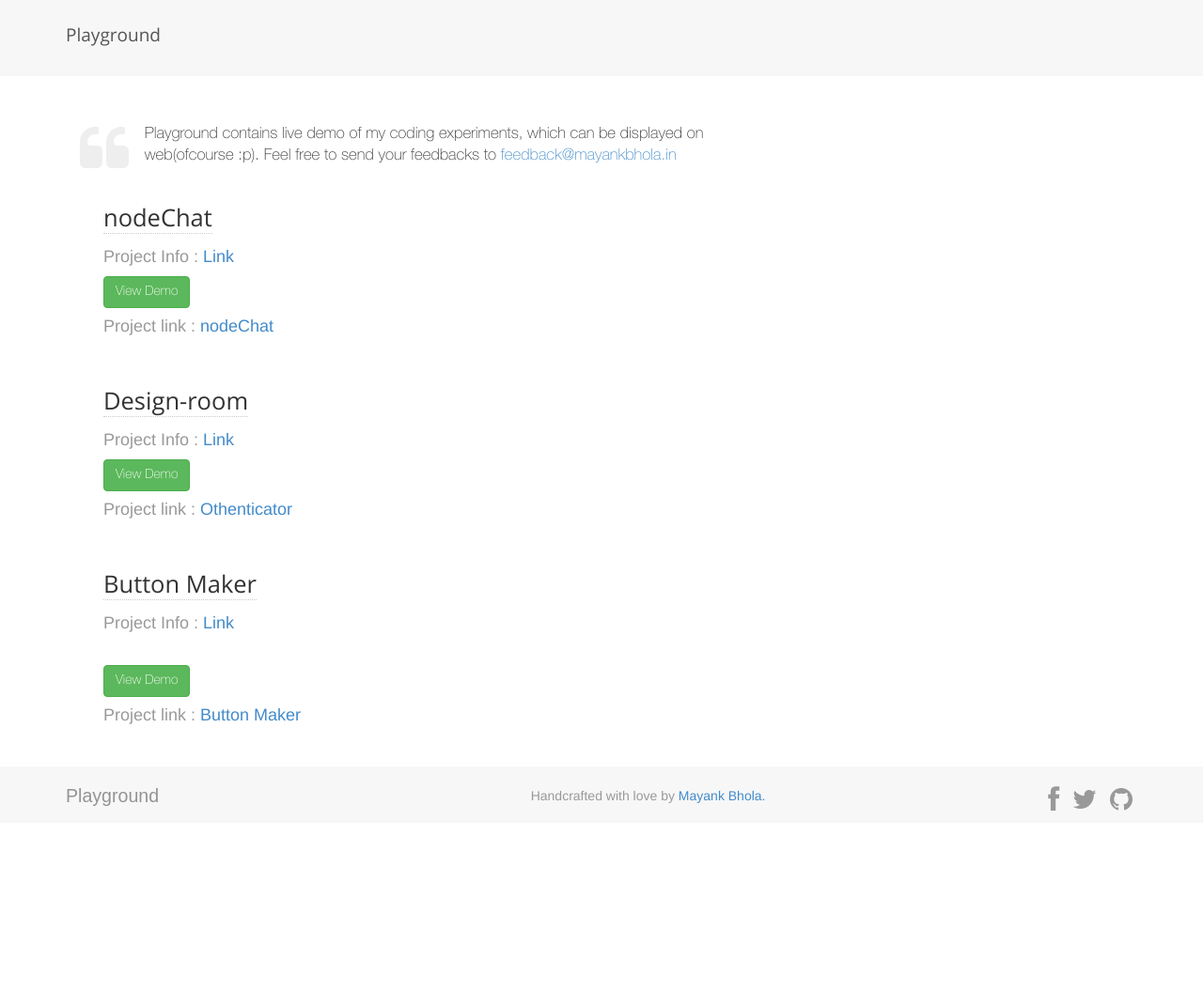
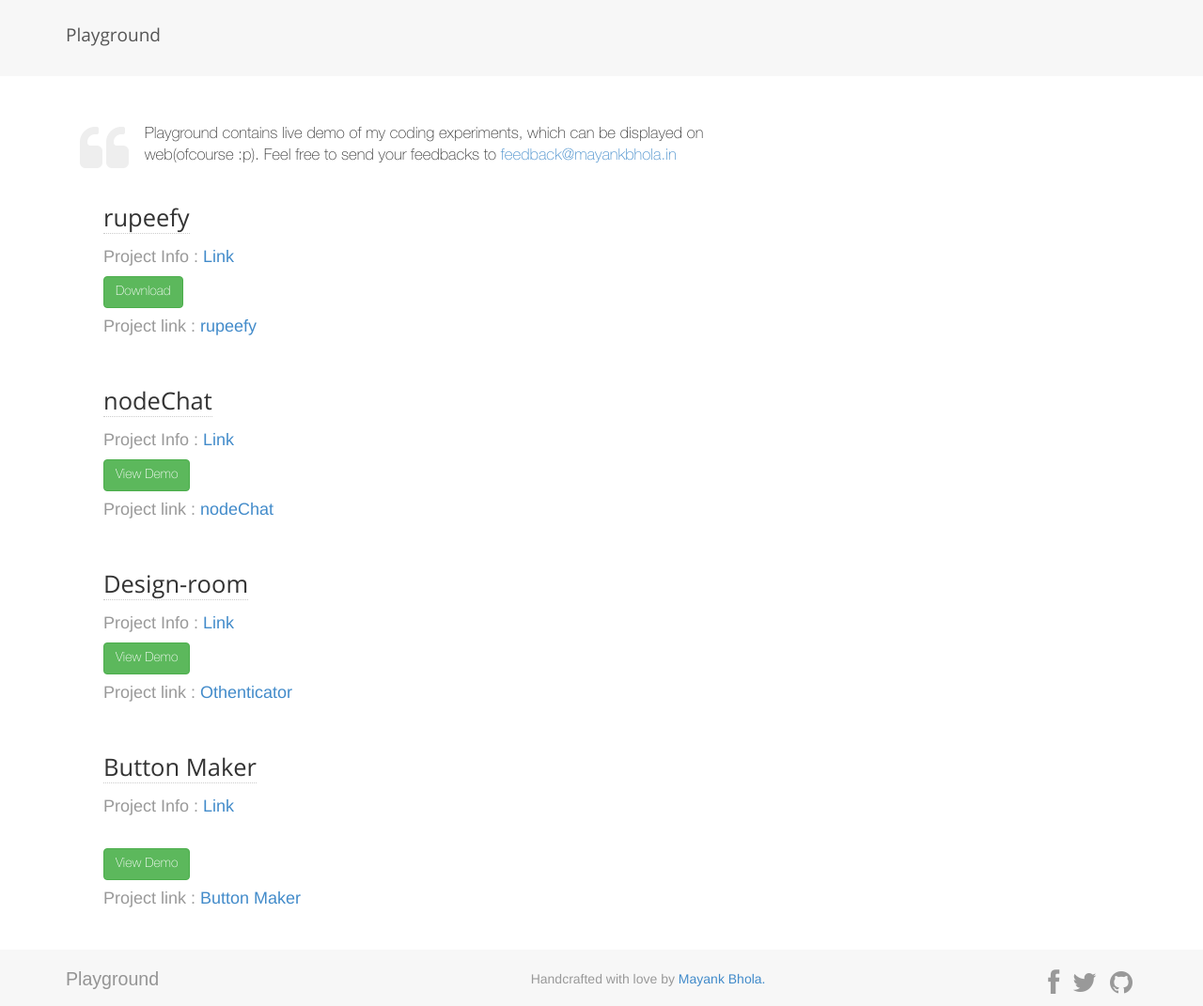
Before and after one commit to psych0der/mayankbhola, a Django app: page /playground/ in a window 1280 px wide. Shown: the part 137-1208 px from the top of the page at 94% size. Before the commit the page ends 1000 px from the top, so only its background shows below. Run offline with Django 3.2, Linux system fonts and the light colour scheme; parts of the project's set-up code (start-up, migrations or seed data) failed here and were passed over; some libraries are stand-ins or nearby versions.

Commit message:
added rupeefy to playground

```diff
--- a/templates/playground.html
+++ b/templates/playground.html
@@ -10,6 +10,16 @@
 
 		</p>
 
+
+        <div class="project">
+        <header class="opens"><span>rupeefy</span></header>
+        <div class="project-content hnew">
+        <h4>Project Info : <a href="http://mayankbhola.in/projects/#rupeefy">Link</a> </h4>
+        <a href="https://chrome.google.com/webstore/detail/rupeefy/mapmallkidpoahefphfhgipgejjgjico?hl=en"><button type="button" class="btn btn-success">Download</button></a>
+        </br>
+        <h4>Project link : <a href="https://github.com/psych0der/rupeefy">rupeefy</a> </h4>
+        </div>
+        </div>
 
 		<div class="project">
         <header class="opens"><span>nodeChat</span></header>
--- a/templates/projects.html
+++ b/templates/projects.html
@@ -29,7 +29,7 @@
 		</div>
 
 
-		<div class="project">
+		<div class="project" id="rupeefy">
 		<header class="opens"><span>rupeefy</span></header>
 		<div class="project-content hnew">
 		Rupeefy is an chrome extension which converts dollar rates to rupee , based on current exchange rate.
@@ -44,7 +44,7 @@
 		</div>
 
 
-		<div class="project">
+		<div class="project" id="nodechat">
 		<header class="opens"><span>nodeChat</span></header>
 		<div class="project-content hnew">
 		nodeChat is a multi user realtime chat application developed in node.js and socket.io. It uses mongoDB to store chat messages and provides threaded environment for different chats.Its built on express web framework and ncludes session based authentication and establishing socket connection to servers to facilitate real time communication.In addition mongoDB is used for providing database support and persistent storage
```
